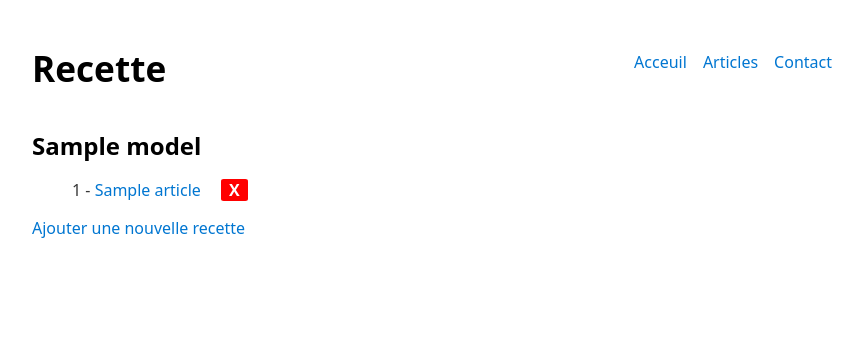
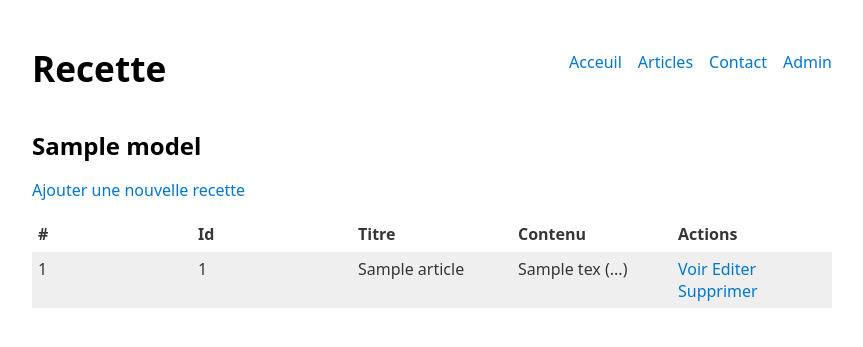
Before and after one commit to csiformk/php, a PHP site: template src/views/admin/index.view.php in a window 1280 px wide. Shown: the top 347 px of the page, without its empty margins (208-1071 px from the left). Run offline with PHP 8.4, Linux system fonts and the light colour scheme; the template is opened without the code that fills it: most values are stand-ins (such as "Sample title", 1, 10 or a date in 2020).

Commit message:
Ajout d'un dashboard d'admin

```diff
--- a/src/config/routes.php
+++ b/src/config/routes.php
@@ -8,5 +8,6 @@ return [
     '/article-delete' => 'controllers/article-delete.php',
     '/article-update' => 'controllers/article-update.php',
     '/contact' => 'controllers/contact.php',
-    '/mentions' => 'controllers/mentions.php'
+    '/mentions' => 'controllers/mentions.php',
+    '/admin' => 'controllers/admin/index.php'
 ];
--- a/src/controllers/admin/index.php
+++ b/src/controllers/admin/index.php
@@ -2,11 +2,11 @@
 require 'models/Database.php';
 
 $db = new Database();
-$articles = $db->query('SELECT * FROM post ORDER BY id DESC')->findAll();
+$articlesAdmin = $db->query('SELECT * FROM post ORDER BY id DESC')->findAll();
 
 $heading = 'Admin';
 
 view('admin/index',[
     'heading' => $heading,
-    'articles' => $articles
+    'articles' => $articlesAdmin
 ]);
--- a/src/views/admin/index.view.php
+++ b/src/views/admin/index.view.php
@@ -1,16 +1,31 @@
-<?php
-dd($model);
-?>
 <h2><?= $model['heading'] ?></h2>
     <section>
-        <ul>
-            <?php foreach ($model['articles'] as $article) : ?>
-                <li>
-                <?= $article['id'] ?> - <a href="/article?id=<?= $article['id'] ?>">
-                        <?= $article['titre'] ?>
-                    </a> <a href="/article-delete?id=<?=$article['id']?>" onClick="return confirm('Etes-vous certain de supprimer cet article !?');" class="btn-supp ml1">X</a>
-                </li>
-            <?php endforeach; ?>
-        </ul>
         <p><a href="/article-new">Ajouter une nouvelle recette</a></p>
+        <table>
+        <tr>
+            <th>#</th>
+            <th>Id</th>
+            <th>Titre</th>
+            <th>Contenu</th>
+            <th>Actions</th>
+        </tr>
+        <?php
+        $i = 1;
+        foreach ($model['articles'] as $article) : ?>
+                <tr>
+                <td><?=$i?></td>
+                <td><?=$article['id']?></td>
+                <td><?=$article['titre']?></td>
+                <td><?=substr($article['contenu'],0,10). ' (...)'?></td>
+                <td>
+                    <a href="/article?id=<?=$article['id']?>">Voir</a>
+                    <a href="/article-update?id=<?=$article['id']?>">Editer</a>
+                    <a href="/article-delete?id=<?=$article['id']?>" onClick="return confirm('Etes-vous certain de supprimer cet article !?');">Supprimer</a>
+                </td>
+        </tr>
+            <?php
+        $i++;
+        endforeach; ?>
+        </table>
+
     </section>
--- a/src/views/partials/nav.php
+++ b/src/views/partials/nav.php
@@ -3,5 +3,6 @@
         <li><a href="/">Acceuil</a></li>
         <li><a href="/articles">Articles</a></li>
         <li><a href="/contact">Contact</a></li>
+        <li><a href="/admin">Admin</a></li>
     </ul>
 </nav>
```
